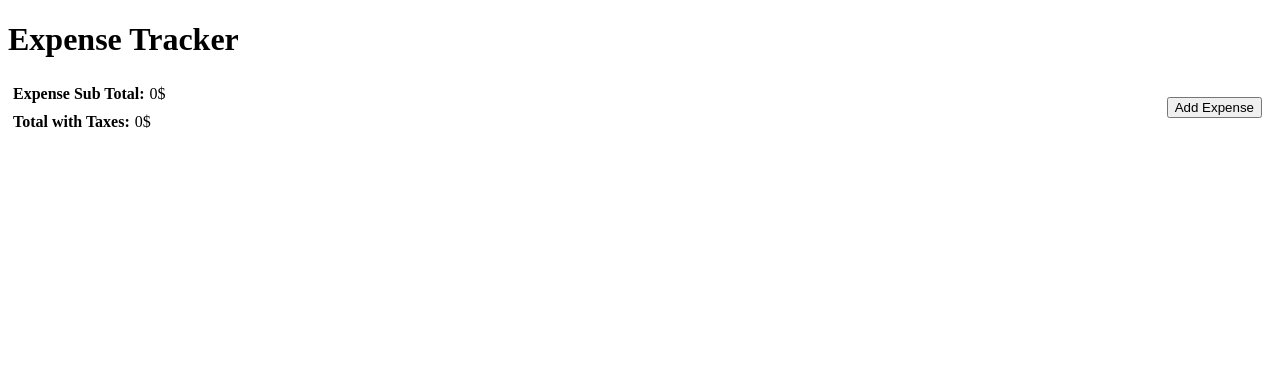
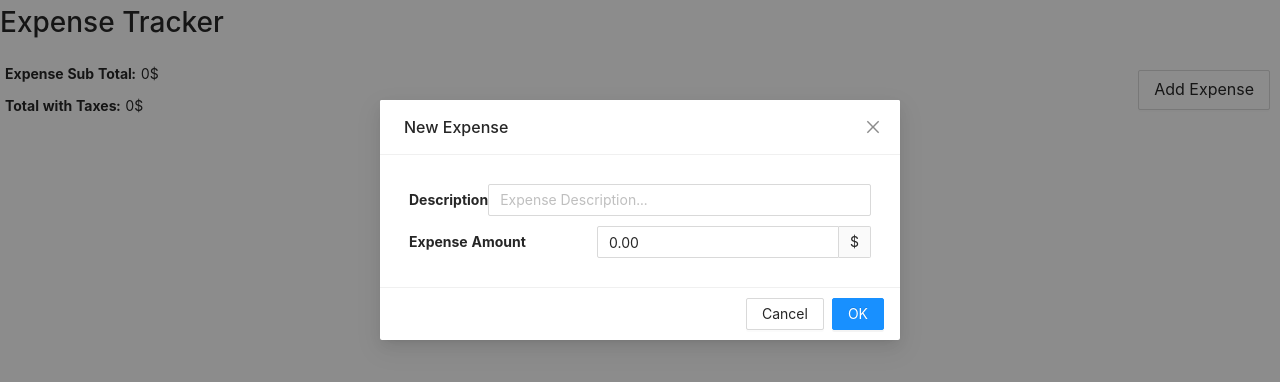
Before and after one commit to Brush87/ExpenseTrackingApp, a React app in the folder client/: page / in a window 1280 px wide. Both pictures are taken after a click on the button "Add Expense". Shown: the top 382 px of the page. Built offline with nearby package versions, Linux system fonts and the light colour scheme.

Commit message:
First dive into UI for Form

```diff
--- a/client/src/App.tsx
+++ b/client/src/App.tsx
@@ -2,6 +2,7 @@ import React from 'react'
 import TotalsTracker from './components/Details/TotalsTracker'
 import AddExpense from './components/Details/AddExpense'
 import style from './rootStyle.module.scss'
+import 'antd/dist/antd.css'
 
 const App = () => {
   // const dispatch = useAppDispatch()
--- a/client/src/components/Details/AddExpense.tsx
+++ b/client/src/components/Details/AddExpense.tsx
@@ -1,14 +1,28 @@
-import React from 'react'
+import React, {
+  useState
+} from 'react'
+import CreateEditExpenseForm from '../Form/CreateEditExpenseForm'
 import {
   Button
 } from 'antd'
 import style from './style.module.scss'
 
 const AddExpense = () => {
+  const [addExpenseFormVisibility, setAddExpenseFormVisibility] = useState<boolean>(false)
 
   return (
     <div className={style.addExpenseContainer}>
-      <Button>Add Expense</Button>
+      <Button
+        color={'#228C22'}
+        size='large'
+        onClick={() => setAddExpenseFormVisibility(true)}
+      >
+        Add Expense
+      </Button>
+      <CreateEditExpenseForm
+        visible={addExpenseFormVisibility}
+        setVisible={setAddExpenseFormVisibility}
+      />
     </div>
   )
 }
--- /dev/null
+++ b/client/src/components/Form/CreateEditExpenseForm.tsx
@@ -0,0 +1,76 @@
+import React, {
+  useState,
+  useMemo,
+  Dispatch,
+  SetStateAction
+} from 'react'
+import {
+  Modal,
+  Input,
+  InputNumber
+} from 'antd'
+import style from './style.module.scss'
+
+type Props = {
+  visible: boolean
+  setVisible: Dispatch<SetStateAction<boolean>>
+  editingExpense: boolean
+  amount?: number
+  description?: string
+}
+
+const defaultProps = {
+  editingExpense: false
+}
+
+const CreateEditExpenseForm = (props: Props) => {
+  const [amount, setAmount] = useState<number>(props.amount ?? 0)
+  const [description, setDescription] = useState<string|undefined>(props.description)
+
+  const closeModal = () => {
+    props.setVisible(false)
+  }
+
+  const onInputChange = (e: any) => {
+    setDescription(e.target.value)
+  }
+
+  const onInputNumberChange = (value: number) => {
+    setAmount(value)
+  }
+
+  return (
+    <Modal
+      visible={props.visible}
+      title={props.editingExpense ? `Edit ${props.description!}` : 'New Expense'}
+      onCancel={closeModal}
+    >
+      <div className={style.formRow}>
+        <label className={style.formLabel}>
+          Description
+        </label>
+        <Input
+          className={style.descriptionInput}
+          placeholder='Expense Description...'
+          value={description}
+          onChange={onInputChange}
+        />
+      </div>
+      <div className={style.formRow}>
+        <label className={style.formLabel}>
+          Expense Amount
+        </label>
+        <InputNumber
+          addonAfter='$'
+          value={amount}
+          onChange={onInputNumberChange}
+          min={0}
+          precision={2}
+        />
+      </div>
+    </Modal>
+  )
+}
+
+CreateEditExpenseForm.defaultProps = defaultProps
+export default CreateEditExpenseForm
--- /dev/null
+++ b/client/src/components/Form/style.module.scss
@@ -0,0 +1,17 @@
+.formRow {
+  display: flex;
+  flex-direction: row;
+  justify-content: space-around;
+  align-content: center;
+  padding: 5px;
+}
+
+.formLabel {
+  margin-right: auto;
+  font-weight: 700;
+  align-self: center;
+}
+
+.descriptionInput {
+  width: 250px;
+}
```
Also changed, not shown: client/src/components/Form/style.scss (deleted).
